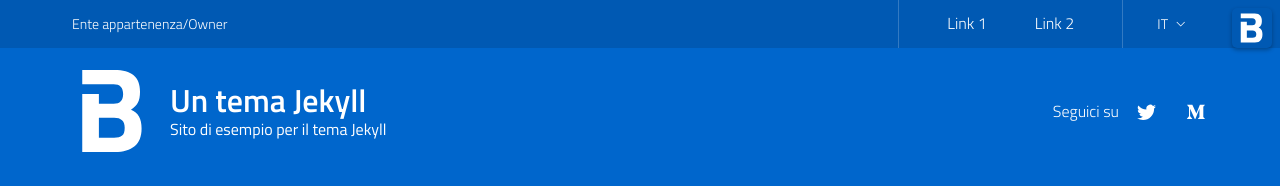
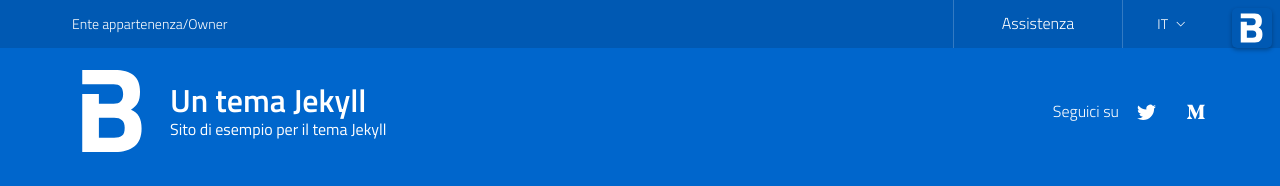
Before and after one commit to RobeDesign/GitHub_Pages-Test, a Jekyll site: the page built from it/index.md, in a window 1280 px wide. Shown: the top 186 px of the page. Built offline with Jekyll 4.4.1, drawn with Linux system fonts in a browser that asks for light colours.

Commit message:
Update header-slim.html

```diff
--- a/_includes/header/header-slim.html
+++ b/_includes/header/header-slim.html
@@ -7,16 +7,15 @@
           <div class="nav-mobile">
             <nav>
               <a class="it-opener d-lg-none" data-toggle="collapse" href="#menu1" role="button" aria-expanded="false" aria-controls="menu1">
-                <span>Ente appartenenza/Owner</span>
+                <span>Infocamere second</span>
                 <svg class="icon">
                   <use xlink:href="{{ site.baseurl }}/assets/bootstrap-italia/dist/svg/sprite.svg#it-expand"></use>
                 </svg>
               </a>
               <div class="link-list-wrapper collapse" id="menu1">
                 <ul class="link-list">
-                  <li><a href="#">Link 1</a></li>
-                  <li><a href="#">Link 2</a></li>
-                  <li class="d-lg-none"><a href="#">Ente appartenenza/Owner</a></li>
+                  <li><a href="https://supporto.infocamere.it/aswsWeb/" target="_blank">Assistenza</a></li>
+                  <li class="d-lg-none"><a href="https://www.infocamere.it/" target="_blank">Infocamere</a></li>
                 </ul>
               </div>
             </nav>
```
